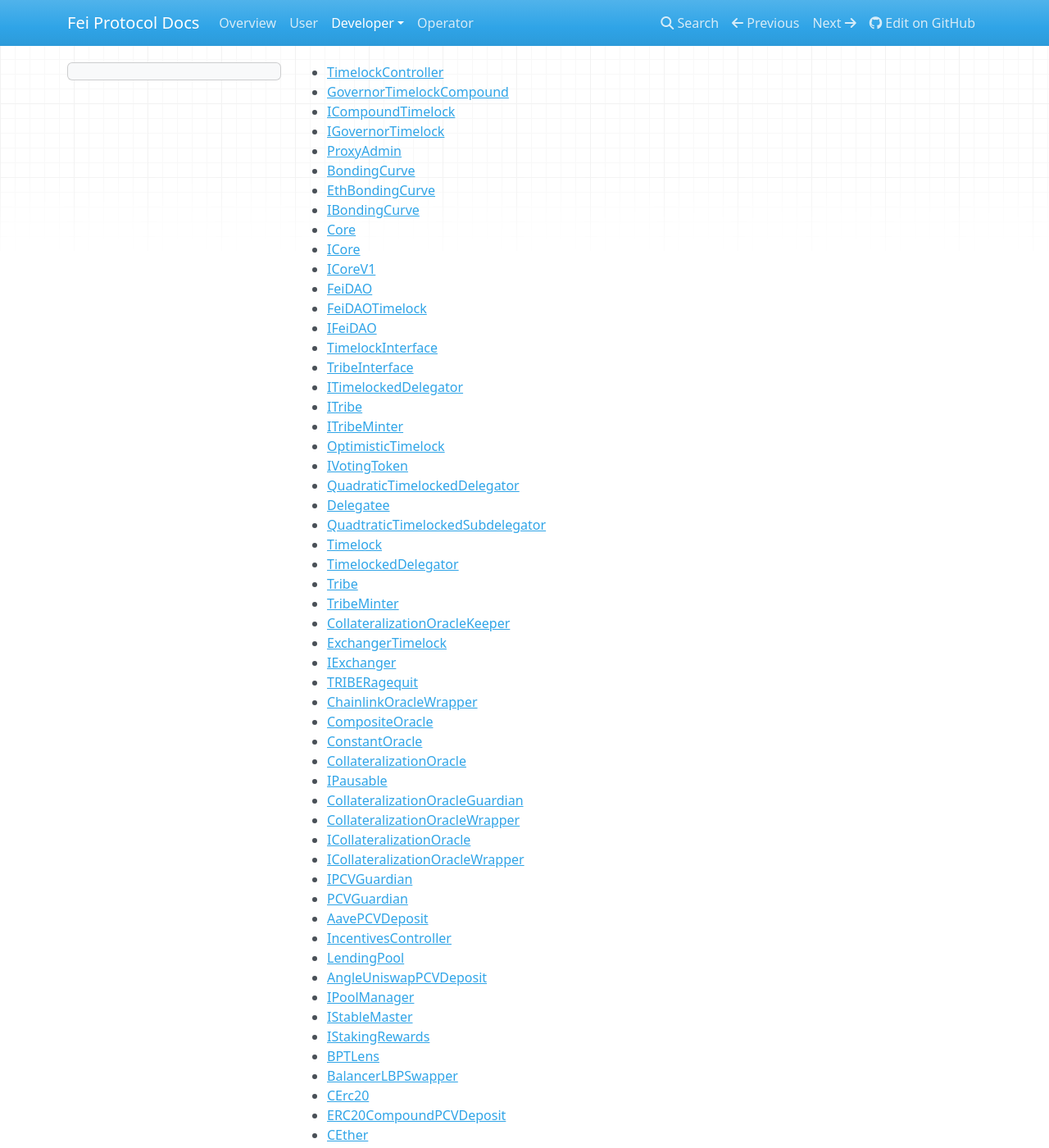
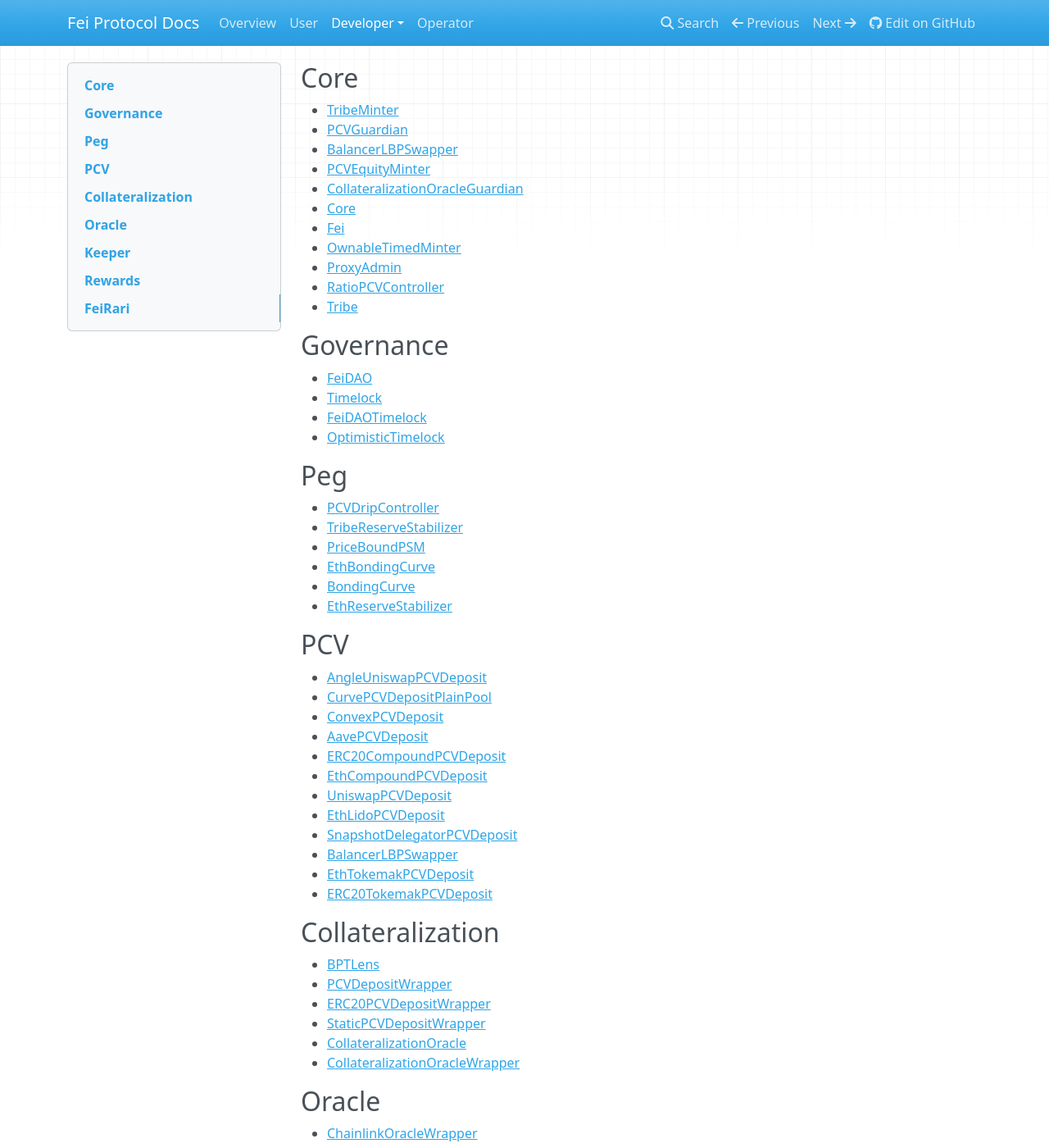
Before and after one commit to fei-protocol/fei-docs, an MkDocs documentation site: the page built from docs/developers/contracts/contracts.md, in a window 1280 px wide and 1400 px high. Shown: the whole window at 82% size. Built offline with MkDocs 1.6.1, drawn with Linux system fonts in a browser that asks for light colours; nearby versions of some CDN libraries; some of the changed text lies outside the part shown.

Commit message:
add artifacts to nav

```diff
--- a/docs/developers/contracts/contracts.md
+++ b/docs/developers/contracts/contracts.md
@@ -1,105 +1,87 @@
+## Core
 
- - [TimelockController](TimelockController.md)
- - [GovernorTimelockCompound](GovernorTimelockCompound.md)
- - [ICompoundTimelock](ICompoundTimelock.md)
- - [IGovernorTimelock](IGovernorTimelock.md)
+
+ - [TribeMinter](TribeMinter.md)
+ - [PCVGuardian](PCVGuardian.md)
+ - [BalancerLBPSwapper](BalancerLBPSwapper.md)
+ - [PCVEquityMinter](PCVEquityMinter.md)
+ - [CollateralizationOracleGuardian](CollateralizationOracleGuardian.md)
+ - [Core](Core.md)
+ - [Fei](Fei.md)
+ - [OwnableTimedMinter](OwnableTimedMinter.md)
  - [ProxyAdmin](ProxyAdmin.md)
+ - [RatioPCVController](RatioPCVController.md)
+ - [Tribe](Tribe.md)
+
+## Governance
+
+
+ - [FeiDAO](FeiDAO.md)
+ - [Timelock](Timelock.md)
+ - [FeiDAOTimelock](FeiDAOTimelock.md)
+ - [OptimisticTimelock](OptimisticTimelock.md)
+
+## Peg
+
+
+ - [PCVDripController](PCVDripController.md)
+ - [TribeReserveStabilizer](TribeReserveStabilizer.md)
+ - [PriceBoundPSM](PriceBoundPSM.md)
+ - [EthBondingCurve](EthBondingCurve.md)
  - [BondingCurve](BondingCurve.md)
- - [EthBondingCurve](EthBondingCurve.md)
- - [IBondingCurve](IBondingCurve.md)
- - [Core](Core.md)
- - [ICore](ICore.md)
- - [ICoreV1](ICoreV1.md)
- - [FeiDAO](FeiDAO.md)
- - [FeiDAOTimelock](FeiDAOTimelock.md)
- - [IFeiDAO](IFeiDAO.md)
- - [TimelockInterface](TimelockInterface.md)
- - [TribeInterface](TribeInterface.md)
- - [ITimelockedDelegator](ITimelockedDelegator.md)
- - [ITribe](ITribe.md)
- - [ITribeMinter](ITribeMinter.md)
- - [OptimisticTimelock](OptimisticTimelock.md)
- - [IVotingToken](IVotingToken.md)
- - [QuadraticTimelockedDelegator](QuadraticTimelockedDelegator.md)
- - [Delegatee](Delegatee.md)
- - [QuadtraticTimelockedSubdelegator](QuadtraticTimelockedSubdelegator.md)
- - [Timelock](Timelock.md)
- - [TimelockedDelegator](TimelockedDelegator.md)
- - [Tribe](Tribe.md)
- - [TribeMinter](TribeMinter.md)
- - [CollateralizationOracleKeeper](CollateralizationOracleKeeper.md)
- - [ExchangerTimelock](ExchangerTimelock.md)
- - [IExchanger](IExchanger.md)
- - [TRIBERagequit](TRIBERagequit.md)
+ - [EthReserveStabilizer](EthReserveStabilizer.md)
+
+## PCV
+
+
+ - [AngleUniswapPCVDeposit](AngleUniswapPCVDeposit.md)
+ - [CurvePCVDepositPlainPool](CurvePCVDepositPlainPool.md)
+ - [ConvexPCVDeposit](ConvexPCVDeposit.md)
+ - [AavePCVDeposit](AavePCVDeposit.md)
+ - [ERC20CompoundPCVDeposit](ERC20CompoundPCVDeposit.md)
+ - [EthCompoundPCVDeposit](EthCompoundPCVDeposit.md)
+ - [UniswapPCVDeposit](UniswapPCVDeposit.md)
+ - [EthLidoPCVDeposit](EthLidoPCVDeposit.md)
+ - [SnapshotDelegatorPCVDeposit](SnapshotDelegatorPCVDeposit.md)
+ - [BalancerLBPSwapper](BalancerLBPSwapper.md)
+ - [EthTokemakPCVDeposit](EthTokemakPCVDeposit.md)
+ - [ERC20TokemakPCVDeposit](ERC20TokemakPCVDeposit.md)
+
+## Collateralization
+
+
+ - [BPTLens](BPTLens.md)
+ - [PCVDepositWrapper](PCVDepositWrapper.md)
+ - [ERC20PCVDepositWrapper](ERC20PCVDepositWrapper.md)
+ - [StaticPCVDepositWrapper](StaticPCVDepositWrapper.md)
+ - [CollateralizationOracle](CollateralizationOracle.md)
+ - [CollateralizationOracleWrapper](CollateralizationOracleWrapper.md)
+
+## Oracle
+
+
  - [ChainlinkOracleWrapper](ChainlinkOracleWrapper.md)
  - [CompositeOracle](CompositeOracle.md)
  - [ConstantOracle](ConstantOracle.md)
- - [CollateralizationOracle](CollateralizationOracle.md)
- - [IPausable](IPausable.md)
- - [CollateralizationOracleGuardian](CollateralizationOracleGuardian.md)
- - [CollateralizationOracleWrapper](CollateralizationOracleWrapper.md)
- - [ICollateralizationOracle](ICollateralizationOracle.md)
- - [ICollateralizationOracleWrapper](ICollateralizationOracleWrapper.md)
- - [IPCVGuardian](IPCVGuardian.md)
- - [PCVGuardian](PCVGuardian.md)
- - [AavePCVDeposit](AavePCVDeposit.md)
- - [IncentivesController](IncentivesController.md)
- - [LendingPool](LendingPool.md)
- - [AngleUniswapPCVDeposit](AngleUniswapPCVDeposit.md)
- - [IPoolManager](IPoolManager.md)
- - [IStableMaster](IStableMaster.md)
- - [IStakingRewards](IStakingRewards.md)
- - [BPTLens](BPTLens.md)
- - [BalancerLBPSwapper](BalancerLBPSwapper.md)
- - [CErc20](CErc20.md)
- - [ERC20CompoundPCVDeposit](ERC20CompoundPCVDeposit.md)
- - [CEther](CEther.md)
- - [EthCompoundPCVDeposit](EthCompoundPCVDeposit.md)
- - [ConvexPCVDeposit](ConvexPCVDeposit.md)
- - [CurvePCVDepositPlainPool](CurvePCVDepositPlainPool.md)
- - [EthLidoPCVDeposit](EthLidoPCVDeposit.md)
- - [ILido](ILido.md)
- - [IStableSwapSTETH](IStableSwapSTETH.md)
- - [DelegateRegistry](DelegateRegistry.md)
- - [SnapshotDelegatorPCVDeposit](SnapshotDelegatorPCVDeposit.md)
- - [ERC20TokemakPCVDeposit](ERC20TokemakPCVDeposit.md)
- - [ITokemakERC20Pool](ITokemakERC20Pool.md)
- - [EthTokemakPCVDeposit](EthTokemakPCVDeposit.md)
- - [ITokemakEthPool](ITokemakEthPool.md)
- - [IUniswapPCVDeposit](IUniswapPCVDeposit.md)
- - [UniswapPCVDeposit](UniswapPCVDeposit.md)
+
+## Keeper
+
+
+ - [CollateralizationOracleKeeper](CollateralizationOracleKeeper.md)
+
+## Rewards
+
+
+ - [IAaveIncentivesController](IAaveIncentivesController.md)
  - [ERC20Dripper](ERC20Dripper.md)
- - [ERC20PCVDepositWrapper](ERC20PCVDepositWrapper.md)
- - [IPCVDripController](IPCVDripController.md)
- - [PCVDepositWrapper](PCVDepositWrapper.md)
- - [PCVDripController](PCVDripController.md)
- - [RatioPCVController](RatioPCVController.md)
- - [StaticPCVDepositWrapper](StaticPCVDepositWrapper.md)
- - [CoreRef](CoreRef.md)
- - [ICoreRef](ICoreRef.md)
- - [EthReserveStabilizer](EthReserveStabilizer.md)
- - [ITribeReserveStabilizer](ITribeReserveStabilizer.md)
- - [PriceBoundPSM](PriceBoundPSM.md)
- - [TribeReserveStabilizer](TribeReserveStabilizer.md)
- - [IFeiRewardsDistributor](IFeiRewardsDistributor.md)
- - [ITribalChief](ITribalChief.md)
+ - [RewardsDistributorAdmin](RewardsDistributorAdmin.md)
+ - [AutoRewardsDistributor](AutoRewardsDistributor.md)
  - [StakingTokenWrapper](StakingTokenWrapper.md)
  - [TribalChief](TribalChief.md)
- - [IAutoRewardsDistributor](IAutoRewardsDistributor.md)
- - [ITimelock](ITimelock.md)
  - [TribalChiefSync](TribalChiefSync.md)
- - [AutoRewardsDistributor](AutoRewardsDistributor.md)
- - [IRewardsDistributorAdmin](IRewardsDistributorAdmin.md)
- - [RewardsDistributorAdmin](RewardsDistributorAdmin.md)
- - [Fei](Fei.md)
- - [IFei](IFei.md)
- - [FeiTimedMinter](FeiTimedMinter.md)
- - [IFeiTimedMinter](IFeiTimedMinter.md)
- - [IPCVEquityMinter](IPCVEquityMinter.md)
- - [OwnableTimedMinter](OwnableTimedMinter.md)
- - [PCVEquityMinter](PCVEquityMinter.md)
- - [CoreRefPauseableLib](CoreRefPauseableLib.md)
- - [ITokenTimelock](ITokenTimelock.md)
- - [LinearTokenTimelock](LinearTokenTimelock.md)
- - [QuadraticTokenTimelock](QuadraticTokenTimelock.md)
- - [TokenTimelock](TokenTimelock.md)
+
+## FeiRari
+
+
+ - [Unitroller](Unitroller.md)
+ - [CErc20Delegator](CErc20Delegator.md)
```
Also changed, not shown: 3 other files.
